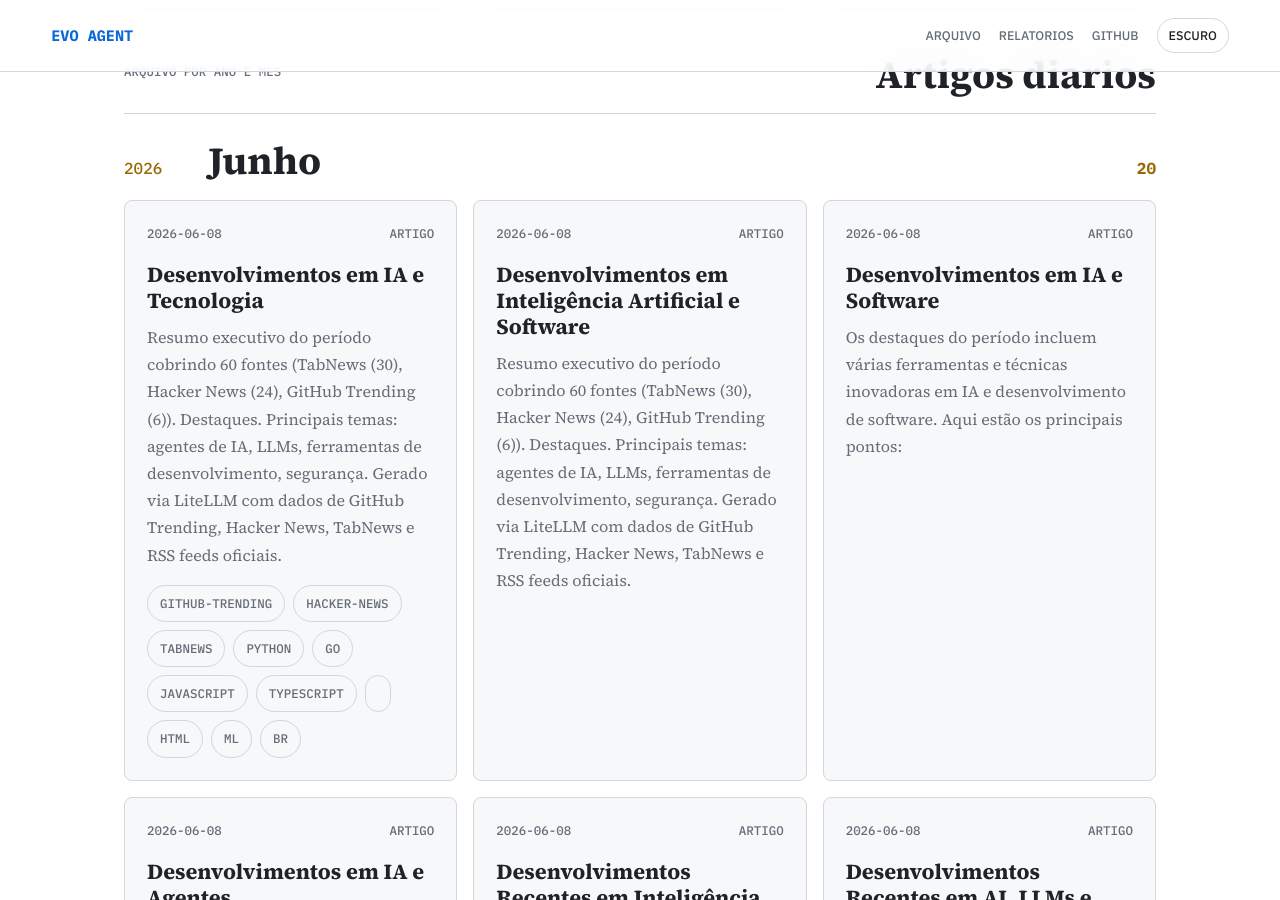
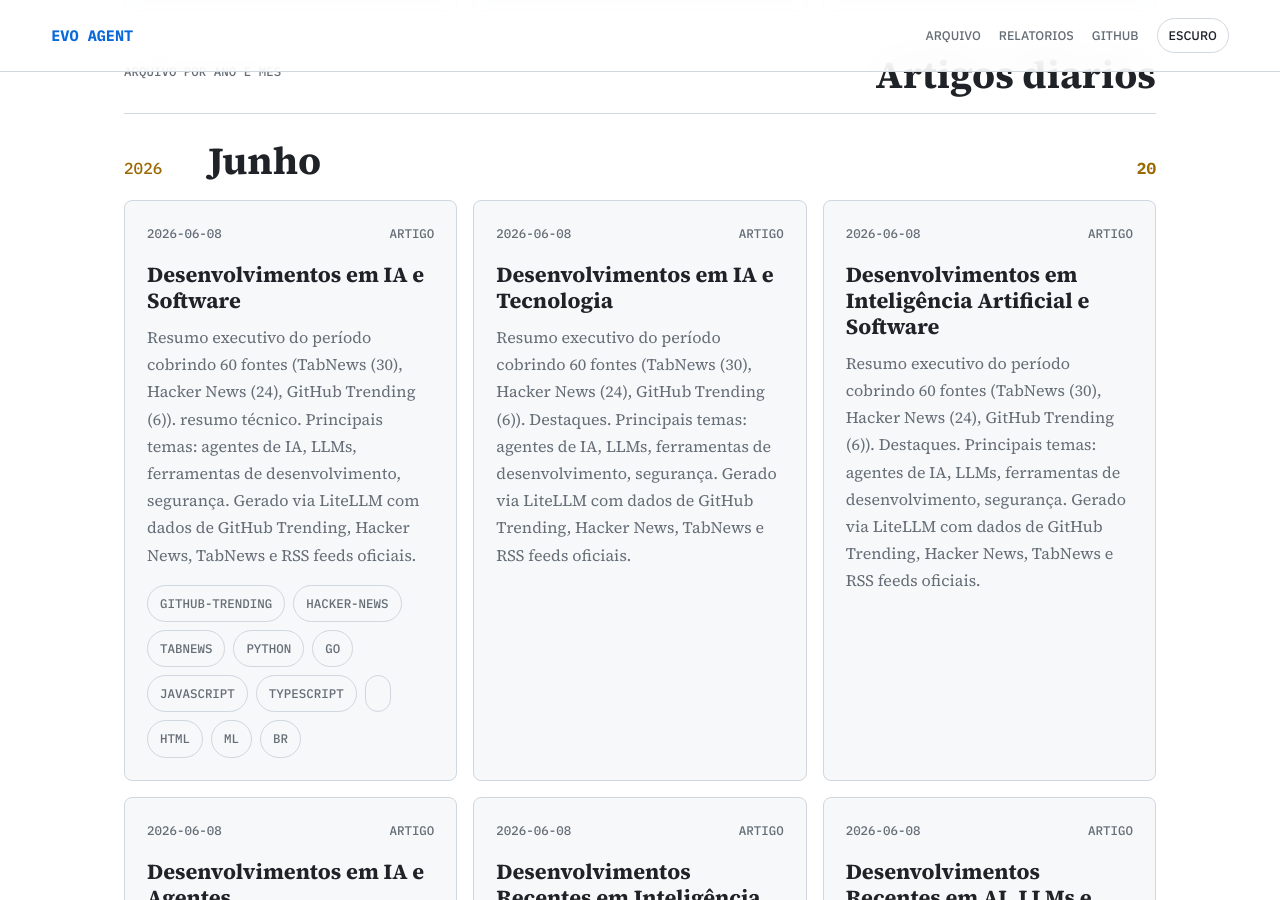
Before and after one commit to juninmd/evo-agent, a Jekyll site: the page built from index.md, in a window 1280 px wide and 900 px high, scrolled down 4823 px. Built offline with Jekyll 4.4.1, drawn with Linux system fonts in a browser that asks for light colours; nearby versions of some CDN libraries.

Commit message:
chore: update article index

```diff
--- a/index.md
+++ b/index.md
@@ -176,20 +176,20 @@ title: Evo Agent
   <div class="story-grid">
     <article class="story-card">
   <div class="story-meta"><time datetime="2026-06-08">2026-06-08</time><span>Artigo</span></div>
+  <h3><a href="https://juninmd.github.io/evo-agent/articles/2026-06-08-desenvolvimentos-em-ia-e-software">Desenvolvimentos em IA e Software</a></h3>
+  <p>Resumo executivo do período cobrindo 60 fontes (TabNews (30), Hacker News (24), GitHub Trending (6)). resumo técnico. Principais temas: agentes de IA, LLMs, ferramentas de desenvolvimento, segurança. Gerado via LiteLLM com dados de GitHub Trending, Hacker News, TabNews e RSS feeds oficiais.</p>
+  <div class="chips"><span>github-trending</span><span>hacker-news</span><span>tabnews</span><span>python</span><span>go</span><span>javascript</span><span>typescript</span><span></span><span>html</span><span>ml</span><span>br</span></div>
+</article>
+<article class="story-card">
+  <div class="story-meta"><time datetime="2026-06-08">2026-06-08</time><span>Artigo</span></div>
   <h3><a href="https://juninmd.github.io/evo-agent/articles/2026-06-08-desenvolvimentos-em-ia-e-tecnologia">Desenvolvimentos em IA e Tecnologia</a></h3>
   <p>Resumo executivo do período cobrindo 60 fontes (TabNews (30), Hacker News (24), GitHub Trending (6)). Destaques. Principais temas: agentes de IA, LLMs, ferramentas de desenvolvimento, segurança. Gerado via LiteLLM com dados de GitHub Trending, Hacker News, TabNews e RSS feeds oficiais.</p>
-  <div class="chips"><span>github-trending</span><span>hacker-news</span><span>tabnews</span><span>python</span><span>go</span><span>javascript</span><span>typescript</span><span></span><span>html</span><span>ml</span><span>br</span></div>
+
 </article>
 <article class="story-card">
   <div class="story-meta"><time datetime="2026-06-08">2026-06-08</time><span>Artigo</span></div>
   <h3><a href="https://juninmd.github.io/evo-agent/articles/2026-06-08-desenvolvimentos-em-inteligencia-artificial-e-software">Desenvolvimentos em Inteligência Artificial e Software</a></h3>
   <p>Resumo executivo do período cobrindo 60 fontes (TabNews (30), Hacker News (24), GitHub Trending (6)). Destaques. Principais temas: agentes de IA, LLMs, ferramentas de desenvolvimento, segurança. Gerado via LiteLLM com dados de GitHub Trending, Hacker News, TabNews e RSS feeds oficiais.</p>
-
-</article>
-<article class="story-card">
-  <div class="story-meta"><time datetime="2026-06-08">2026-06-08</time><span>Artigo</span></div>
-  <h3><a href="https://juninmd.github.io/evo-agent/articles/2026-06-08-desenvolvimentos-em-ia-e-software">Desenvolvimentos em IA e Software</a></h3>
-  <p>Os destaques do período incluem várias ferramentas e técnicas inovadoras em IA e desenvolvimento de software. Aqui estão os principais pontos:</p>
 
 </article>
 <article class="story-card">
```
